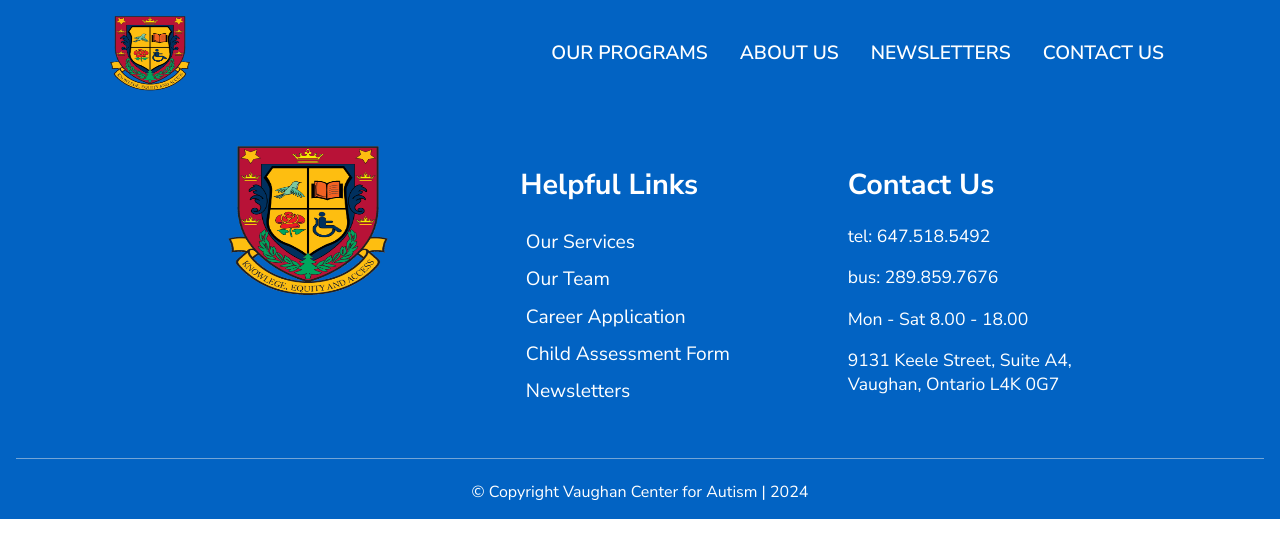
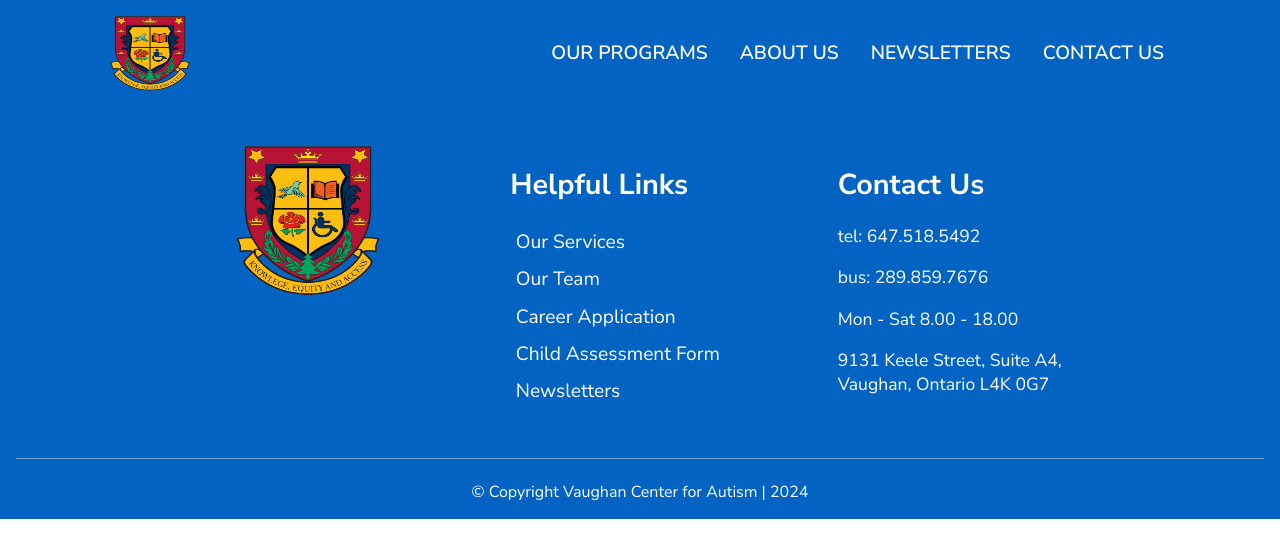
Before and after one commit to oseivale/vaughan-centre-for-autism, a Next.js app: page /contact in a window 1280 px wide. Shown: the top 558 px of the page. Built offline with nearby package versions, Linux system fonts and the light colour scheme; a web font is replaced by a local one.

Commit message:
wip: home page

```diff
--- a/src/components/Footer/Footer.js
+++ b/src/components/Footer/Footer.js
@@ -9,7 +9,7 @@
         <footer className={`${style.footerContainer} ${nunito_sans.className}`}>
             <div className={style.footerWrapper}>
                 <div>
-                    <Image width={200} height={200} alt='' src={img} />
+                    <Image width={180} height={200} alt='' src={img} />
                 </div>
                 {/* <div>
                     <h1>Publications</h1>
--- a/src/components/Layout/Layout.js
+++ b/src/components/Layout/Layout.js
@@ -15,7 +15,7 @@
                 <title>Create Next App</title>
                 <meta name="description" content="Generated by create next app" />
                 <meta name="viewport" content="width=device-width, initial-scale=1" />
-                <link rel="icon" href="/favicon.ico" />
+                <link rel="icon" href="/Final.gif" />
             </Head>
             <MainNav navLinks={mainNavLinks.navLinks} />
             <main>{children}</main>
```
